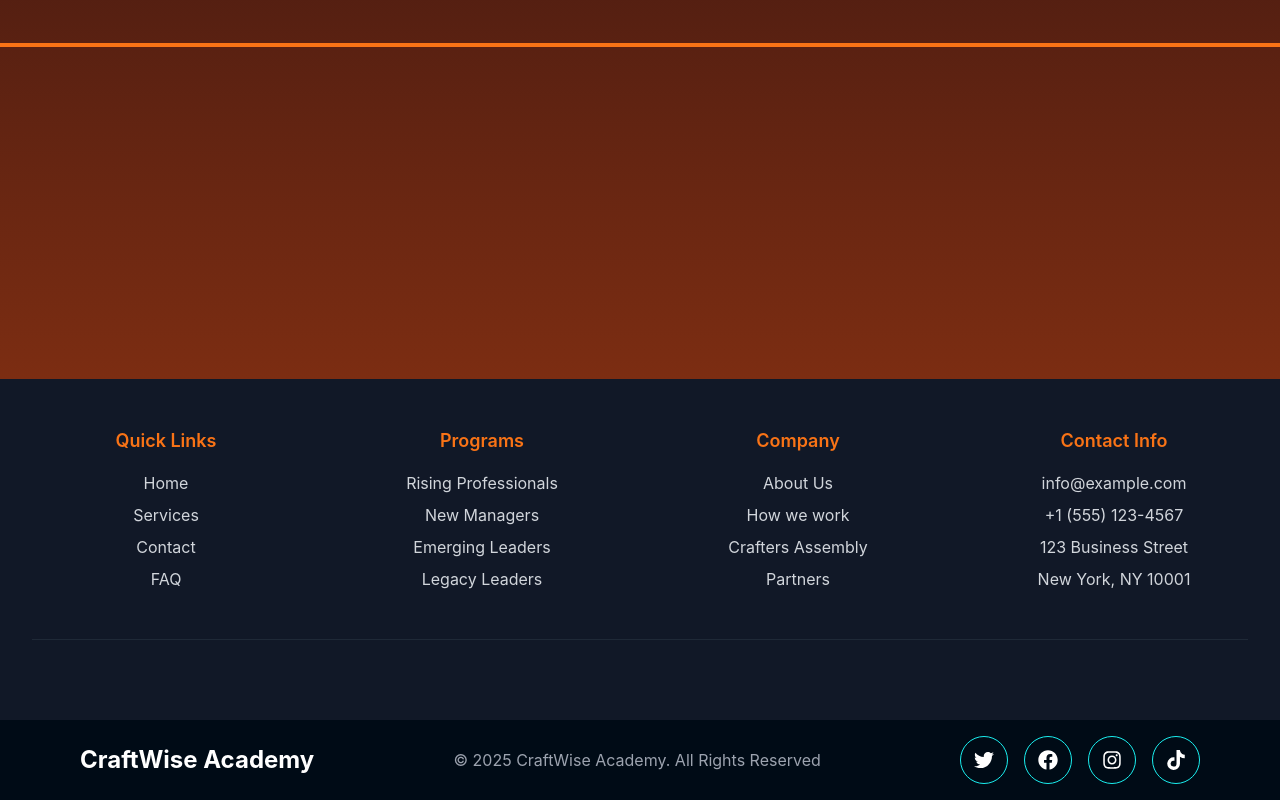
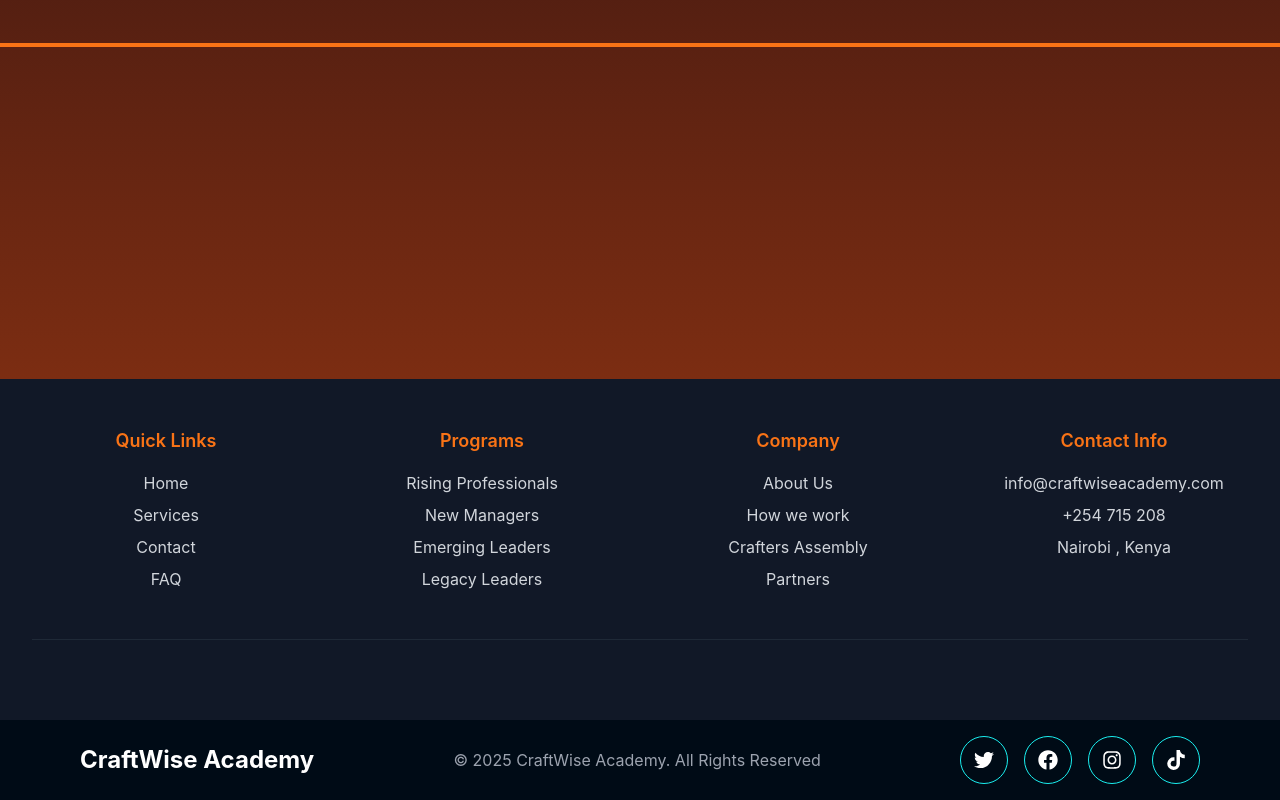
Before and after one commit to Gift-World/craftwise-academy, a React (Vite) app: page / in a window 1280 px wide. Shown: the part 8725-9525 px from the top of the page. Built offline with nearby package versions, Linux system fonts and the light colour scheme.

Commit message:
Updated contact information in FooterLinks component

```diff
--- a/src/components/Footer/FooterLinks.jsx
+++ b/src/components/Footer/FooterLinks.jsx
@@ -21,10 +21,10 @@ const links = {
     { name: "Partners", sectionId: "partners" }
   ],
   "Contact Info": [
-    { name: "info@example.com", sectionId: "email" },
-    { name: "+1 (555) 123-4567", sectionId: "phone" },
-    { name: "123 Business Street", sectionId: "address" },
-    { name: "New York, NY 10001", sectionId: "address-2" }
+    { name: "info@craftwiseacademy.com", sectionId: "email" },
+    { name: "+254 715 208", sectionId: "phone" },
+
+    { name: "Nairobi , Kenya", sectionId: "address-2" }
   ]
 };
 
```
